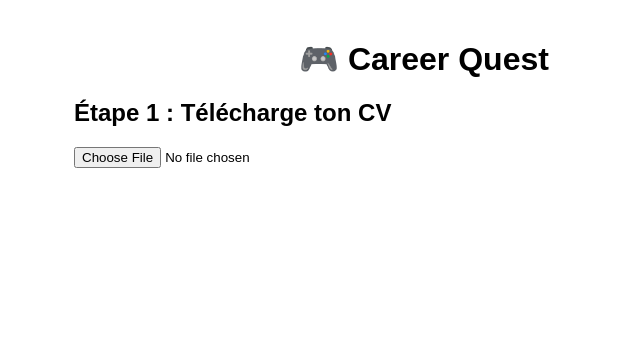
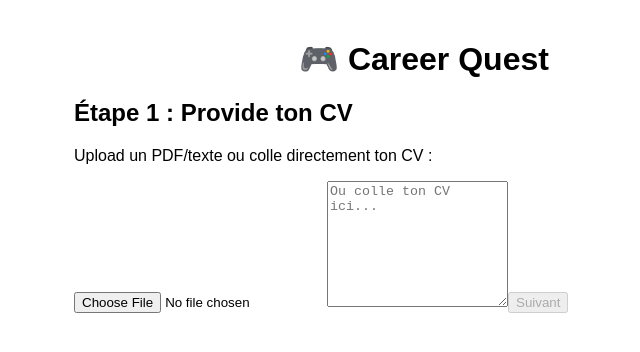
Before and after one commit to ErnestBogore/irawo-career-pathing, a Next.js app: page / in a window 1280 px wide. Shown: the top 352 px of the page, without its empty margins (216-856 px from the left). Built offline with nearby package versions, Linux system fonts and the light colour scheme.

Commit message:
Improve UI: textarea fallback, pdfjs workerSrc setup, enhanced step 1

```diff
--- a/pages/index.tsx
+++ b/pages/index.tsx
@@ -1,4 +1,4 @@
-import React, { useState } from 'react';
+import React, { useState, useEffect } from 'react';
 // @ts-ignore: no types for pdfjs-dist
 
 interface Suggestion {
@@ -7,6 +7,8 @@ interface Suggestion {
   fitScore: number;
   adjacencyScore: number;
 }
+
+const pdfJsVersion = '3.11.174';
 
 export default function Home() {
   const [step, setStep] = useState<1 | 2 | 3>(1);
@@ -18,6 +20,19 @@ export default function Home() {
   });
   const [loading, setLoading] = useState(false);
   const [suggestions, setSuggestions] = useState<Suggestion[]>([]);
+  const [manualEntry, setManualEntry] = useState('');
+
+  useEffect(() => {
+    (async () => {
+      try {
+        const pdfjsLib = await import('pdfjs-dist/legacy/build/pdf');
+        pdfjsLib.GlobalWorkerOptions.workerSrc = `https://cdnjs.cloudflare.com/ajax/libs/pdf.js/${pdfJsVersion}/pdf.worker.min.js`;
+      } catch {
+        // ignore
+      }
+    })();
+  }, []);
+
   const handleFileUpload = async (file: File) => {
     if (file.type === 'text/plain') {
       const text = await file.text();
@@ -80,14 +95,12 @@ export default function Home() {
     <main style={{ maxWidth: 700, margin: '40px auto', fontFamily: 'sans-serif' }}>
       <h1 style={{ textAlign: 'center' }}>🎮 Career Quest</h1>
       {step === 1 && (
-        <section>
-          <h2>Étape 1 : Télécharge ton CV</h2>
-          <input
-            type="file"
-            accept=".txt, .pdf"
-            onChange={(e) => e.target.files && handleFileUpload(e.target.files[0])}
-          />
-          {resumeText && <button onClick={handleNext}>Suivant</button>}
+        <section className="card">
+          <h2>Étape 1 : Provide ton CV</h2>
+          <p>Upload un PDF/texte ou colle directement ton CV :</p>
+          <input type="file" accept=".txt,.pdf" onChange={(e) => e.target.files && handleFileUpload(e.target.files[0])} />
+          <textarea value={manualEntry} onChange={e=>setManualEntry(e.target.value)} placeholder="Ou colle ton CV ici..." rows={8} />
+          <button disabled={!resumeText && !manualEntry} onClick={()=>{ if (!resumeText) setResumeText(manualEntry); handleNext(); }}>Suivant</button>
         </section>
       )}
       {step === 2 && (
```
